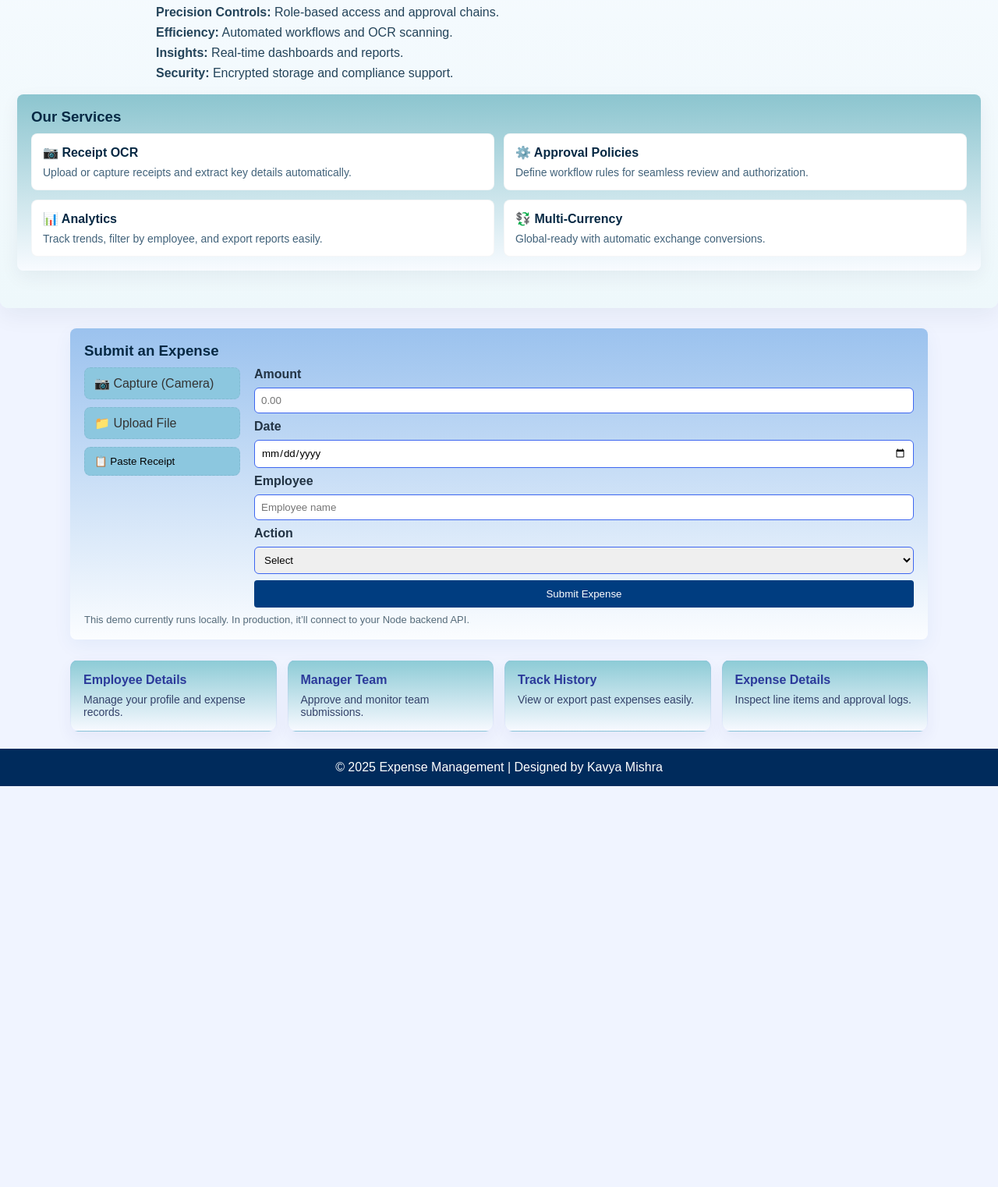
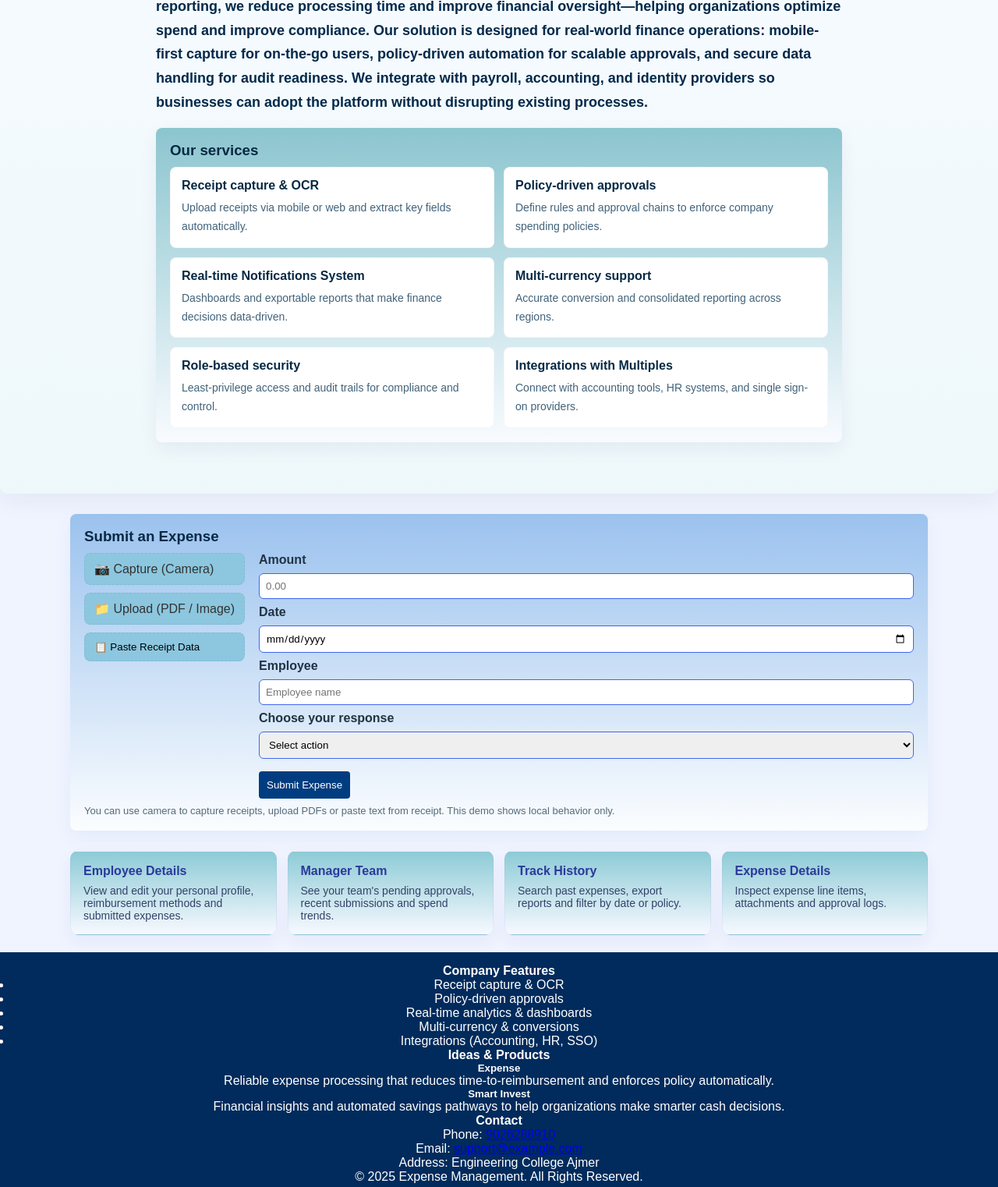
Before and after one commit to kavy0005/expense-management, a website: page index.html in a window 1280 px wide. Shown: the part 743-2265 px from the top of the page at 78% size. Before the commit the page ends 1751 px from the top, so only its background shows below. Drawn offline with Linux system fonts and the light colour scheme; files whose address does not match are found by name.

Commit message:
Update index.html

```diff
--- a/index.html
+++ b/index.html
@@ -12,60 +12,65 @@
     <div class="logo">💸 Expense Management</div>
     <ul class="nav-links">
       <li><a href="#" id="homeBtn">Home</a></li>
-      <li><a href="#" id="loginBtn">Login</a></li>
-      <li><a href="#" id="signupBtn">Signup</a></li>
-      <li><a href="#">Track History</a></li>
-      <li><a href="#">Features</a></li>
+      <li><a href="login.html">Login</a></li>
+      <li><a href="signup.html">Signup</a></li>
+      <li><a href="#">Track Approval</a></li>
+      <li><a href="#">Smart Invest</a></li>
     </ul>
   </nav>
 
-  <!-- Hero Section -->
+  <!-- Hero Banner -->
   <section class="hero">
     <div class="hero-content">
       <h1>Expense Management</h1>
-      <p>"A smart platform where Employees can submit expenses, Managers approve, and Admins manage everything effortlessly."</p>
+      <p>"A smart and seamless platform where Employees can easily submit their expenses, Managers review and approve with transparency, and Admins efficiently manage the entire system with complete control."</p>
     </div>
   </section>
 
   <!-- About Us -->
   <section class="about">
     <h2>About Us</h2>
+
     <div class="about-text">
-      <p class="lead">Expense Management simplifies company spending. From easy receipt upload to analytics — we streamline your finance workflow.</p>
-
-      <ul class="about-list">
-        <li><strong>Precision Controls:</strong> Role-based access and approval chains.</li>
-        <li><strong>Efficiency:</strong> Automated workflows and OCR scanning.</li>
-        <li><strong>Insights:</strong> Real-time dashboards and reports.</li>
-        <li><strong>Security:</strong> Encrypted storage and compliance support.</li>
-      </ul>
+      <p class="lead">Expense Management is a purpose-built platform that simplifies corporate spending across teams and geographies. Combining intuitive receipt capture, configurable approval flows, and enterprise-grade reporting, we reduce processing time and improve financial oversight—helping organizations optimize spend and improve compliance.
+      Our solution is designed for real-world finance operations: mobile-first capture for on-the-go users, policy-driven automation for scalable approvals, and secure data handling for audit readiness. We integrate with payroll, accounting, and identity providers so businesses can adopt the platform without disrupting existing processes.</p>
+      <div></dibe the trusted global platform for transparent, policy-driven expense management and actionable financial insights.
+      Expense Management is a purpose-built platform that brings clarity and control to corporate spending. With mobile-first receipt capture, configurable approval chains, and real-time dashboards, we streamline expense submission and approvals so finance and managers can focus on exceptions, not paperwork. Our secure, auditable system integrates with payroll and accounting tools and supports multi-currency reporting, helping businesses improve compliance and reduce reimbursements time.</h4>
     </div>
 
-    <!-- Services -->
+    <!-- Services now placed below About Us -->
     <div class="services" aria-labelledby="services-heading">
-      <h3 id="services-heading">Our Services</h3>
+      <h3 id="services-heading">Our services</h3>
       <div class="services-grid">
         <div class="service-card">
-          <h4>📷 Receipt OCR</h4>
-          <p>Upload or capture receipts and extract key details automatically.</p>
+          <h4>Receipt capture & OCR</h4>
+          <p>Upload receipts via mobile or web and extract key fields automatically.</p>
         </div>
         <div class="service-card">
-          <h4>⚙️ Approval Policies</h4>
-          <p>Define workflow rules for seamless review and authorization.</p>
+          <h4>Policy-driven approvals</h4>
+          <p>Define rules and approval chains to enforce company spending policies.</p>
         </div>
         <div class="service-card">
-          <h4>📊 Analytics</h4>
-          <p>Track trends, filter by employee, and export reports easily.</p>
+          <h4>Real-time Notifications System</h4>
+          <p>Dashboards and exportable reports that make finance decisions data-driven.</p>
         </div>
         <div class="service-card">
-          <h4>💱 Multi-Currency</h4>
-          <p>Global-ready with automatic exchange conversions.</p>
+          <h4>Multi-currency support</h4>
+          <p>Accurate conversion and consolidated reporting across regions.</p>
+        </div>
+        <div class="service-card">
+          <h4>Role-based security</h4>
+          <p>Least-privilege access and audit trails for compliance and control.</p>
+        </div>
+        <div class="service-card">
+          <h4>Integrations with Multiples</h4>
+          <p>Connect with accounting tools, HR systems, and single sign-on providers.</p>
         </div>
       </div>
     </div>
   </section>
 
-  <!-- Quick Submit -->
+  <!-- Quick Expense Submit (like Google style) -->
   <section class="quick-submit">
     <h3>Submit an Expense</h3>
     <div class="submit-row">
@@ -75,12 +80,11 @@
           <input id="cameraInput" type="file" accept="image/*" capture="environment" hidden>
         </label>
         <label class="upload-btn">
-          📁 Upload File
+          📁 Upload (PDF / Image)
           <input id="fileInput" type="file" accept="application/pdf,image/*" hidden>
         </label>
-        <button id="pasteBtn" class="upload-btn">📋 Paste Receipt</button>
+        <button id="pasteBtn" class="upload-btn">📋 Paste Receipt Data</button>
       </div>
-
       <div class="submit-form">
         <label>Amount</label>
         <input id="expAmount" type="number" step="0.01" placeholder="0.00">
@@ -88,93 +92,78 @@
         <input id="expDate" type="date">
         <label>Employee</label>
         <input id="employee" type="text" placeholder="Employee name">
-        <label>Action</label>
+        <label>Choose your response</label>
         <select id="expResponse">
-          <option value="">Select</option>
+          <option value="">Select action</option>
           <option value="save">Save Draft</option>
-          <option value="submit">Submit</option>
+          <option value="submit">Submit for Approval</option>
         </select>
-        <button id="submitExpense" class="btn">Submit Expense</button>
+        <div style="margin-top:8px"><button id="submitExpense" class="btn">Submit Expense</button></div>
       </div>
     </div>
-    <p class="note">This demo currently runs locally. In production, it’ll connect to your Node backend API.</p>
+    <p class="note">You can use camera to capture receipts, upload PDFs or paste text from receipt. This demo shows local behavior only.</p>
   </section>
 
-  <!-- Info Boxes -->
+  <!-- Info boxes (clickable) -->
   <section class="info-boxes">
     <div class="info-grid">
       <div class="info-card" data-key="employee">
         <h4>Employee Details</h4>
-        <p>Manage your profile and expense records.</p>
+        <p>View and edit your personal profile, reimbursement methods and submitted expenses.</p>
       </div>
       <div class="info-card" data-key="manager">
         <h4>Manager Team</h4>
-        <p>Approve and monitor team submissions.</p>
+        <p>See your team's pending approvals, recent submissions and spend trends.</p>
       </div>
       <div class="info-card" data-key="history">
         <h4>Track History</h4>
-        <p>View or export past expenses easily.</p>
+        <p>Search past expenses, export reports and filter by date or policy.</p>
       </div>
       <div class="info-card" data-key="details">
         <h4>Expense Details</h4>
-        <p>Inspect line items and approval logs.</p>
+        <p>Inspect expense line items, attachments and approval logs.</p>
       </div>
     </div>
   </section>
 
   <!-- Footer -->
-  <footer>
-    <p>© 2025 Expense Management | Designed by Kavya Mishra</p>
-  </footer>
-
-  <!-- Login/Signup Modal -->
-  <div id="authModal" class="modal">
-    <div class="modal-content">
-      <span class="close">&times;</span>
-
-      <!-- Tabs -->
-      <div class="tabs">
-        <button id="tab-login" class="active">Login</button>
-        <button id="tab-signup">Signup</button>
+  <footer class="site-footer">
+    <div class="footer-inner">
+      <div class="footer-col features">
+        <h4>Company Features</h4>
+        <ul>
+          <li>Receipt capture & OCR</li>
+          <li>Policy-driven approvals</li>
+          <li>Real-time analytics & dashboards</li>
+          <li>Multi-currency & conversions</li>
+          <li>Integrations (Accounting, HR, SSO)</li>
+        </ul>
       </div>
 
-      <!-- Login Form -->
-      <form id="loginForm" class="form active">
-        <h3>Login</h3>
-        <label>Email</label>
-        <input id="loginEmail" type="email" placeholder="Enter Email" required>
-        <label>Password</label>
-        <input id="loginPassword" type="password" placeholder="Enter Password" required>
-        <label>Role</label>
-        <select id="loginRole" required>
-          <option value="">Select Role</option>
-          <option>Employee</option>
-          <option>Manager</option>
-          <option>Admin</option>
-        </select>
-        <button type="submit" class="btn">Login</button>
-      </form>
+      <div class="footer-col ideas">
+        <h4>Ideas & Products</h4>
+        <div class="idea">
+          <h5>Expense</h5>
+          <p>Reliable expense processing that reduces time-to-reimbursement and enforces policy automatically.</p>
+        </div>
+        <div class="idea">
+          <h5>Smart Invest</h5>
+          <p>Financial insights and automated savings pathways to help organizations make smarter cash decisions.</p>
+        </div>
+      </div>
 
-      <!-- Signup Form -->
-      <form id="signupForm" class="form">
-        <h3>Signup</h3>
-        <label>Full Name</label>
-        <input id="signupName" type="text" placeholder="Enter Name" required>
-        <label>Email</label>
-        <input id="signupEmail" type="email" placeholder="Enter Email" required>
-        <label>Password</label>
-        <input id="signupPassword" type="password" placeholder="Create Password" required>
-        <label>Role</label>
-        <select id="signupRole" required>
-          <option value="">Select Role</option>
-          <option>Employee</option>
-          <option>Manager</option>
-          <option>Admin</option>
-        </select>
-        <button type="submit" class="btn">Signup</button>
-      </form>
+      <div class="footer-col contact">
+        <h4>Contact</h4>
+        <p>Phone: <a href="tel:9026288910">9026288910</a></p>
+        <p>Email: <a href="mailto:support@example.com">support@example.com</a></p>
+        <p>Address: Engineering College Ajmer</p>
+      </div>
     </div>
-  </div>
+
+    <div class="footer-bottom">
+      <p>© 2025 Expense Management. All Rights Reserved.</p>
+    </div>
+  </footer>
 
   <script src="app.js"></script>
 </body>
```
